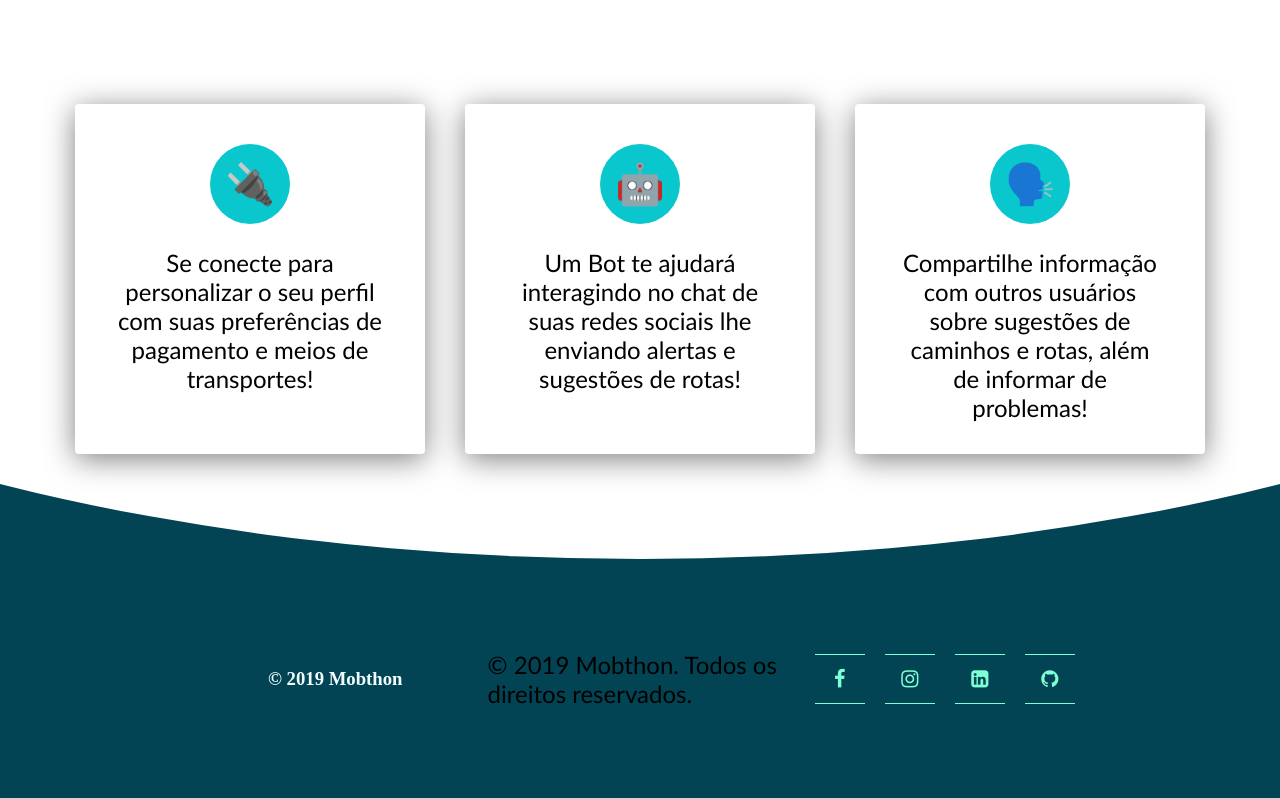
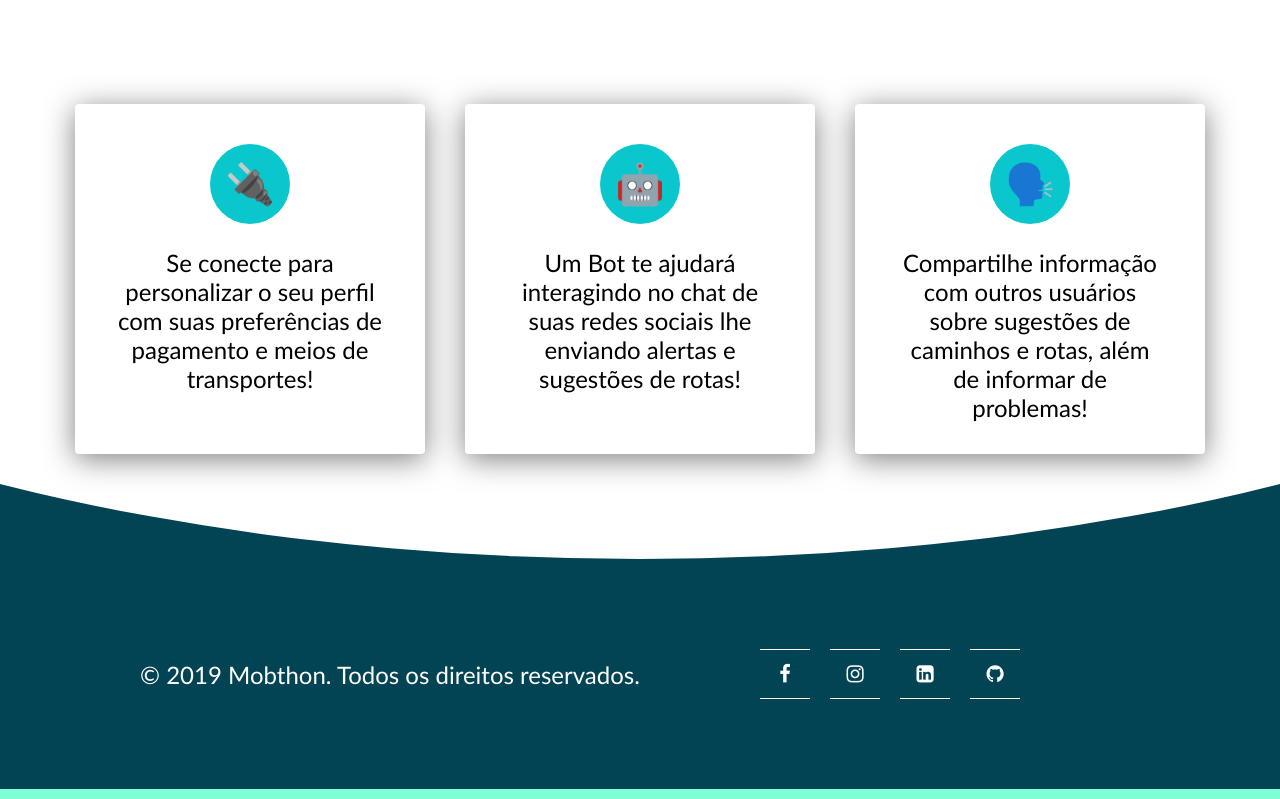
Before and after one commit to JohnWill34/mobthonteste, a Django app: page / in a window 1280 px wide. Shown: the part 2001-2800 px from the top of the page. Run offline with Django 3.2, Linux system fonts and the light colour scheme; some libraries are stand-ins or nearby versions.

Commit message:
alpha1.1.1

```diff
--- a/app/static/css/style.css
+++ b/app/static/css/style.css
@@ -422,20 +427,23 @@ article:before{
 /* <><><><><><><><><><><><><><><><<><><><>  FOOTER  <><><><><><><><><><><><><><><><><><><><><><><><><><><><><><> */
 
 footer{
+    width: 100%;
     display: flex;
+    justify-content: center;
     align-items: center;
-    justify-content: center;
-    border-bottom: 1px solid rgb(209,209,209);
+    border-bottom: 10px solid aquamarine;
 }
 
 .footerMom{
     display: flex;
+    flex-wrap: wrap;
     align-items: center;
     justify-content: space-around;
+    width: 1000px;
 }
 
 .footerSocial, .footerInfo, .footerCopyright{
-    width: 33.33%;
+    width: 50%;
     height: 100%;
     display: flex;
     justify-content: center;
@@ -446,10 +454,11 @@ footer{
     display:flex;
     align-items: flex-end;
     justify-content: center;
+    color: white;
 }
 
 .footerInfo h3{
-    color: azure;
+    color: white;
 }
 
 /* FOOTER --> social --> (tudo) */
@@ -477,7 +486,7 @@ footer div ul li a{
     font-size: 20px;
     text-align: center;
     text-decoration: none;
-    color: aquamarine;
+    color: white;
     margin: 0 10px;
     transition: .5s;
 }
@@ -491,7 +500,7 @@ footer div ul li a span:nth-child(1),
 footer div ul li a span:nth-child(3){
     width: 100%;
     height: 1px;
-    background: aquamarine;
+    background: white;
 }
 
 footer div ul li a span:nth-child(1){
@@ -524,7 +533,7 @@ footer div ul li a span:nth-child(2),
 footer div ul li a span:nth-child(4){
     width: 1px;
     height: 100%;
-    background: aquamarine;
+    background: white;
 }
 
 footer div ul li a span:nth-child(2){
--- a/app/templates/index.html
+++ b/app/templates/index.html
@@ -97,11 +97,6 @@ Hypertext Markup Language que, traduzido para o português, significa Linguagem
 </aside>
 <footer>
     <div class="footerMom">
-
-        <div class="footerInfo">
-            <h3>© 2019 Mobthon </h3>
-        </div>
-
         <div class="footerCopyright">
             <p id="copyright"> © 2019 Mobthon. Todos os direitos reservados.</p>
         </div>
```
Also changed, not shown: other parts of app/static/css/style.css (+10 -6 lines).
